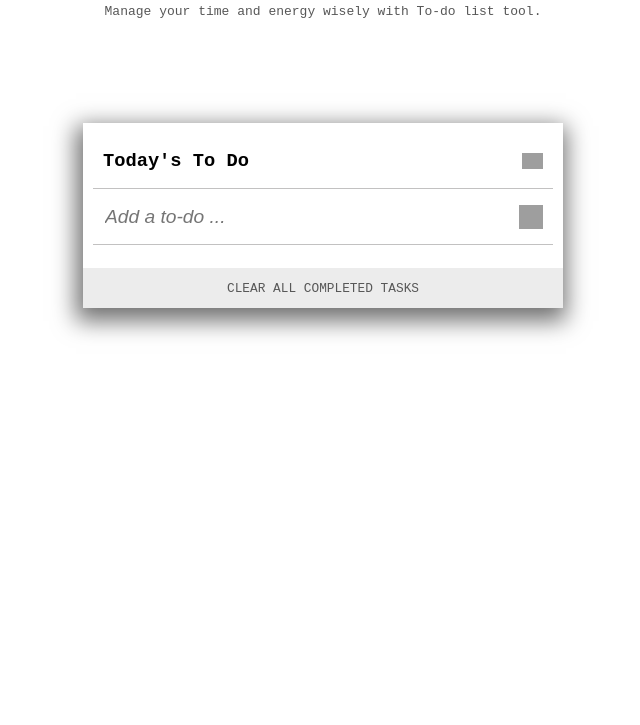
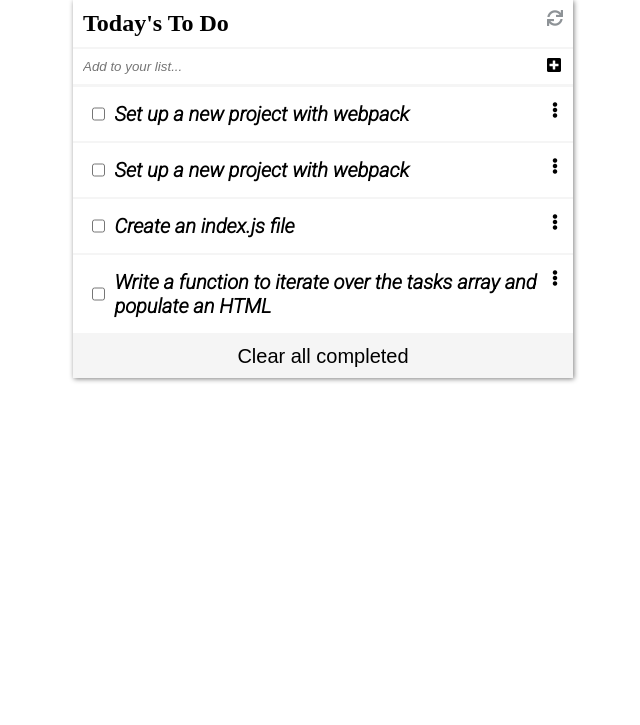
Before and after one commit to myaserkhan/To-Do-List, a website built with webpack: page src/index.html in a window 1280 px wide. Shown: the part 75-800 px from the top of the page, without its empty margins (317-957 px from the left). Built offline with nearby package versions, Linux system fonts and the light colour scheme; grey boxes are pictures that could not be loaded.

Commit message:
Update html css files

```diff
--- a/src/index.html
+++ b/src/index.html
@@ -2,39 +2,49 @@
 <html lang="en">
   <head>
     <meta charset="UTF-8" />
-    <meta http-equiv="X-UA-Compatible" content="IE=edge" />
     <meta name="viewport" content="width=device-width, initial-scale=1.0" />
-    <title>To Do List App</title>
+    <title>To Do list</title>
+    <link
+      rel="stylesheet"
+      href="https://cdnjs.cloudflare.com/ajax/libs/font-awesome/4.7.0/css/font-awesome.min.css"
+    />
+    <link
+      rel="stylesheet"
+      href="https://use.fontawesome.com/releases/v5.15.4/css/all.css"
+      integrity="sha384-DyZ88mC6Up2uqS4h/KRgHuoeGwBcD4Ng9SiP4dIRy0EXTlnuz47vAwmeGwVChigm"
+      crossorigin="anonymous"
+    />
+    <link rel="preconnect" href="https://fonts.googleapis.com" />
+    <link rel="preconnect" href="https://fonts.gstatic.com" crossorigin />
+    <link
+      href="https://fonts.googleapis.com/css2?family=Roboto:ital,wght@1,300&display=swap"
+      rel="stylesheet"
+    />
   </head>
   <body>
-    <div class="header">
-      <h1>To DO List</h1>
-      <p>Manage your time and energy wisely with To-do list tool.</p>
-    </div>
-    <div class="container">
-      <ul>
-        <li>
-          <h3>Today's To Do</h3>
-          <img
-            id="enter"
-            src="https://img.icons8.com/metro/26/000000/process.png"
-            alt="update-icon"
-          />
-        </li>
-        <li>
-          <form class="d-flex">
-            <input type="text" id="input" placeholder="Add a to-do ..." />
-            <img
-              src="https://img.icons8.com/ios/50/000000/down-left.png"
-              alt="enter-key-icon"
+    <section>
+      <div class="container">
+        <header>
+          <h1>To Do Lists</h1>
+        </header>
+        <div class="todolist-container">
+          <h2>Today's To Do<i class="fas fa-sync icon1"></i></h2>
+          <div class="input-icon">
+            <input
+              type="text"
+              id="description"
+              class="todo-input"
+              placeholder="Add to your list..."
             />
-          </form>
-        </li>
-      </ul>
-      <ul id="list"></ul>
-      <div class="clear">
-        <p id="clear-items-completed">Clear all completed tasks</p>
+            <i class="fas fa-plus-square icon"></i>
+          </div>
+
+          <ul class="todo-list"></ul>
+          <div class="clear-container">
+            <button class="clearer" type="button">Clear all completed</button>
+          </div>
+        </div>
       </div>
-    </div>
+    </section>
   </body>
 </html>
--- a/src/style.css
+++ b/src/style.css
@@ -1,124 +1,110 @@
-body {
-  margin: 0;
-  padding: 0;
-  box-sizing: border-box;
-  font-family: monospace;
-  color: #575757;
+h1 {
+  text-align: center;
 }
 
-.text {
-  flex-basis: 90%;
-  margin-left: 10px;
-  font-size: 1rem;
-  border: none;
-  background-color: #fff;
+section {
+  width: 100%;
+  display: flex;
+  flex-direction: column;
+  align-items: center;
 }
 
-.text:focus {
-  outline: none;
+h2 {
+  margin: 0;
+  padding: 2%;
+  background-color: white;
 }
 
-ul {
-  padding: 10px;
-  padding-bottom: 0;
+button {
+  background-color: transparent;
+  border: none;
 }
 
-li {
-  font-size: 1rem;
-  border-bottom: 1px solid rgb(194, 193, 193);
-  color: black;
-  height: 35px;
-  list-style-type: none;
-  text-decoration: none;
-  margin: 0;
+.container {
+  width: 100%;
+  max-width: 500px;
   display: flex;
+  flex-direction: column;
   align-items: center;
-  justify-content: space-between;
-  max-width: 100%;
-  padding: 10px;
 }
 
-li img {
-  height: 1rem;
+.todolist-container {
+  width: 100%;
+  background-color: whitesmoke;
+  display: grid;
+  grid-template-columns: 1fr;
+  row-gap: 2px;
+  box-shadow: 1px 1px 5px gray;
+}
+
+.input-icon {
+  width: 100%;
+  margin-bottom: 1px;
+  background-color: white;
+}
+
+.icon {
+  width: 15px;
+  padding-left: 5%;
   cursor: pointer;
 }
 
-.d-flex {
-  display: flex;
+.fa:hover {
+  cursor: move;
 }
 
-.header {
-  margin: 2rem;
+.icon1 {
+  float: right;
+  color: rgb(142, 147, 151);
+  cursor: pointer;
+  font-size: medium;
+}
+
+.task {
+  display: flex;
+  padding: 3%;
+  background-color: white;
+}
+
+.todo-list {
+  padding: 0;
+  margin: 0;
+  list-style: none;
+  display: grid;
+  grid-template-columns: 1fr;
+  background-color: whitesmoke;
+  row-gap: 2px;
+}
+
+.todo-input {
+  width: 85%;
+  border: none;
+  padding: 10px;
+  background-color: white;
+  cursor: pointer;
+}
+
+input::placeholder {
+  font-style: italic;
+}
+
+.task-check {
+  margin-right: 2%;
+}
+
+.list {
+  font-size: 20px;
+  font-family: 'Roboto', sans-serif;
+  font-weight: 600;
+}
+
+.clear-container {
   text-align: center;
 }
 
-.container {
-  width: 30rem;
-  margin: 0 auto;
-  margin-top: 8em;
-  box-shadow: -2px 8px 22px 5px rgba(0, 0, 0, 0.56);
+.clearer {
+  padding: 2%;
+  cursor: pointer;
+  font-size: 20px;
+  font-weight: lighter;
 }
-
-form {
-  justify-content: space-between;
-  width: 100%;
-}
-
-form #input {
-  border: none;
-  width: 90%;
-  font-size: 1.2rem;
-  font-style: italic;
-}
-
-form #input:focus {
-  outline: none;
-}
-
-form img {
-  width: 1.5rem;
-  height: 1.5rem;
-}
-
-#open {
-  cursor: all-scroll;
-}
-
-.clear {
-  display: flex;
-  width: 100%;
-  height: 40px;
-  background-color: rgb(236, 236, 236);
-  color: #575757;
-  align-items: center;
-  justify-content: center;
-}
-
-.clear p {
-  font-size: 0.8rem;
-  text-transform: uppercase;
-  cursor: pointer;
-}
-
-.clear p:hover {
-  text-shadow: 1px 1px 1px rgb(126, 126, 126);
-  border-bottom: 1px solid #000;
-}
-
-.line-through {
-  text-decoration: line-through;
-  color: #ccc;
-}
-
-#list {
-  padding: 0 10px 10px 10px;
-  margin: 0;
-}
-
-#list .trash {
-  cursor: pointer;
-}
-
-.d-none {
-  display: none !important;
-}
```
